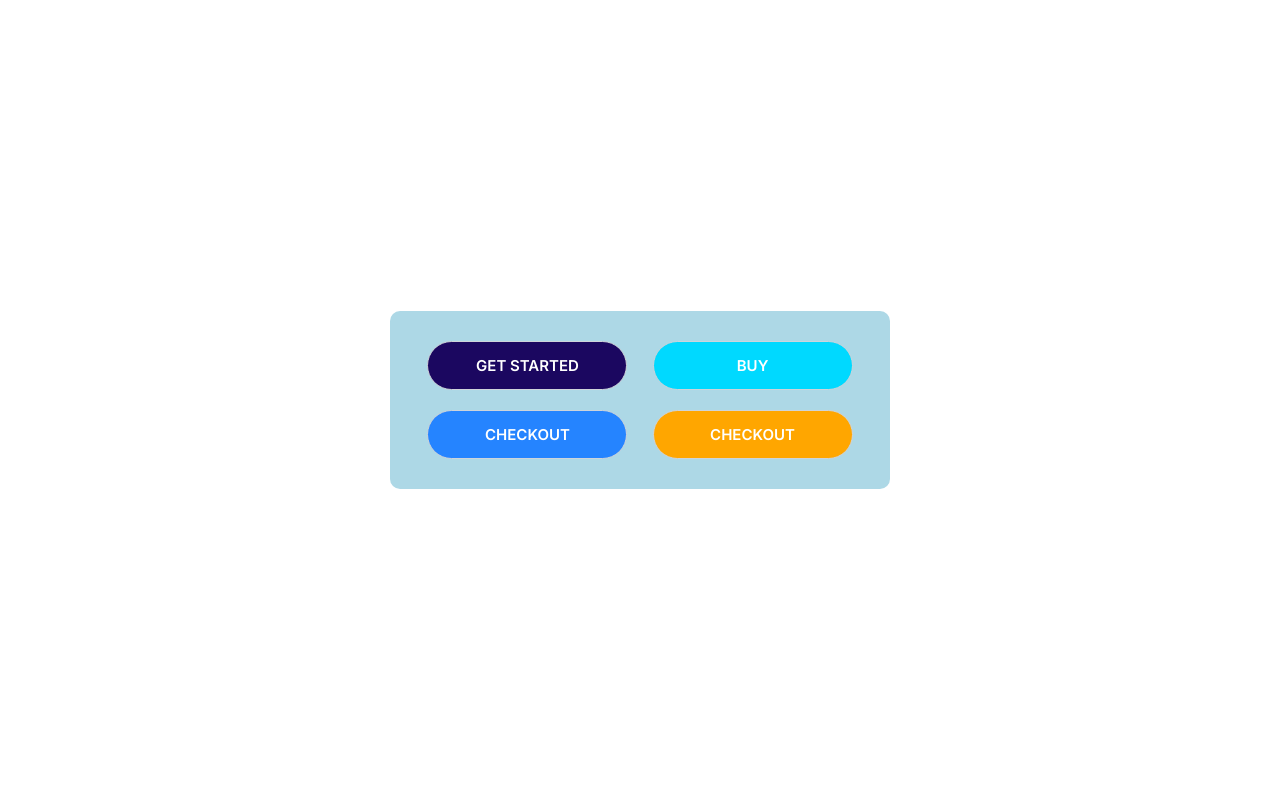
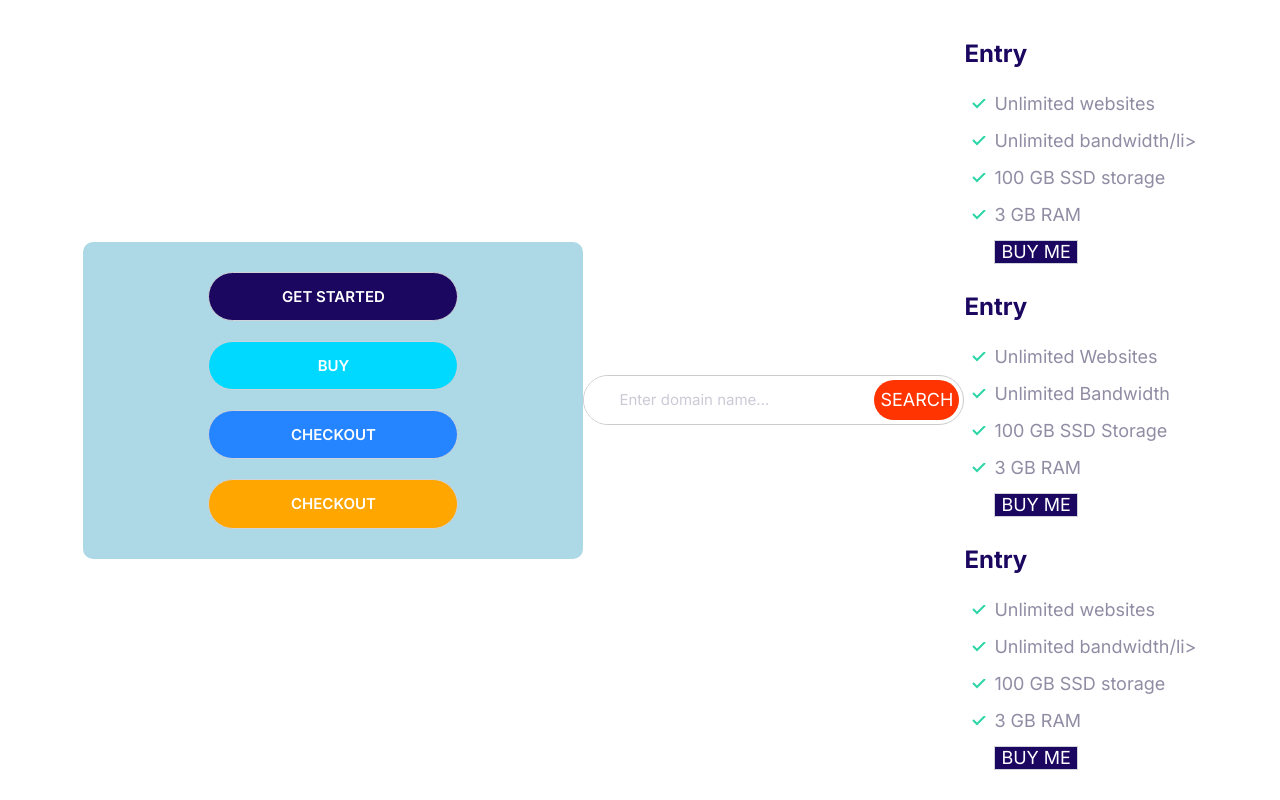
Before and after one commit to RossG618/moshify, a plain HTML site: page index.html in a window 1280 px wide. Drawn offline with Linux system fonts and the light colour scheme.

Commit message:
Defin input groups

```diff
--- a/css/styles.css
+++ b/css/styles.css
@@ -5,6 +5,8 @@
   --color-headings: #1b0760;
   --color-body: #918ca4;
   --color-checkout: rgb(255, 166, 0);
+  --color-border: #ccc;
+  --border-radius: 30px;
 }
 html {
   font-size: 62.5%;
@@ -100,6 +102,9 @@ a {
     font-size: 1.2rem;
   }
 }
+.block-plans {
+  display: block;
+}
 .item {
   list-style: none;
   padding: 0;
@@ -123,12 +128,12 @@ a {
   }
 }
 .select {
+  background: lightblue;
   border-radius: 10px;
-  background: lightblue;
   max-width: 500px;
+  padding: 2rem 0;
+  text-align: center;
   width: 100%;
-  text-align: center;
-  padding: 2rem 0;
 }
 .select .btn {
   border-radius: 30px;
@@ -137,7 +142,7 @@ a {
   font-weight: 600;
   margin: 1rem;
   padding: 1.5rem 3rem;
-  width: 200px;
+  width: 50%;
 }
 .btn-outline {
   background: var(--color-headings);
@@ -171,3 +176,36 @@ h1 {
   border: 1px solid #ced4da;
   background: var(--color-checkout);
 }
+.input {
+  border-radius: var(--border-radius);
+  border: 1px solid var(--color-border);
+  color: var(--color-headings);
+  font-size: 2rem;
+  outline: 0;
+  padding: 1.5rem 3.5rem;
+}
+@media screen and (min-width: 1024px) {
+  .input {
+    font-size: 1.5rem;
+  }
+}
+.input-group {
+  border: 1px solid var(--color-border);
+  border-radius: var(--border-radius);
+  display: flex;
+}
+.input-group .input {
+  border: 0;
+}
+.btn--accent {
+  background: var(--color-accent);
+  color: #fff;
+}
+.input-group .btn {
+  border-radius: var(--border-radius);
+  margin: 4px;
+  border: 0;
+}
+::placeholder {
+  color: #cbcbd7;
+}
--- a/index.html
+++ b/index.html
@@ -21,5 +21,61 @@
       <button class="btn btn-full">CHECKOUT</button>
       <button class="btn btn-final">CHECKOUT</button>
     </div>
+    <div class="input-group">
+      <input type="text" class="input" placeholder="Enter domain name..." />
+      <button class="btn btn--accent">SEARCH</button>
+    </div>
+    <section class="block block-plans">
+      <div class="1x3">
+        <div class="plan">
+          <div class="card card--secondary">
+            <header class="card__header">
+              <h3 class="plan__name">Entry</h3>
+            </header>
+            <div class="card__body">
+              <ul class="list list--tick">
+                <li class="list__item">Unlimited websites</li>
+                <li class="list__item">Unlimited bandwidth/li></li>
+                <li class="list__item">100 GB SSD storage</li>
+                <li class="list__item">3 GB RAM</li>
+                <button class="btn btn-block btn-outline">BUY ME</button>
+              </ul>
+            </div>
+          </div>
+        </div>
+        <div class="plan--popular">
+          <div class="card card--primary">
+            <header class="card__header">
+              <h3 class="plan__name">Entry</h3>
+            </header>
+            <div class="card__body">
+              <ul class="list list--tick">
+                <li class="list__item">Unlimited Websites</li>
+                <li class="list__item">Unlimited Bandwidth</li>
+                <li class="list__item">100 GB SSD Storage</li>
+                <li class="list__item">3 GB RAM</li>
+                <button class="btn btn-block btn-outline">BUY ME</button>
+              </ul>
+            </div>
+          </div>
+        </div>
+        <div class="plan">
+          <div class="card card--secondary">
+            <header class="card__header">
+              <h3 class="plan__name">Entry</h3>
+            </header>
+            <div class="card__body">
+              <ul class="list list--tick">
+                <li class="list__item">Unlimited websites</li>
+                <li class="list__item">Unlimited bandwidth/li></li>
+                <li class="list__item">100 GB SSD storage</li>
+                <li class="list__item">3 GB RAM</li>
+                <button class="btn btn-block btn-outline">BUY ME</button>
+              </ul>
+            </div>
+          </div>
+        </div>
+      </div>
+    </section>
   </body>
 </html>
```
Also changed, not shown: components/buttons.html (+6 -0 lines).
